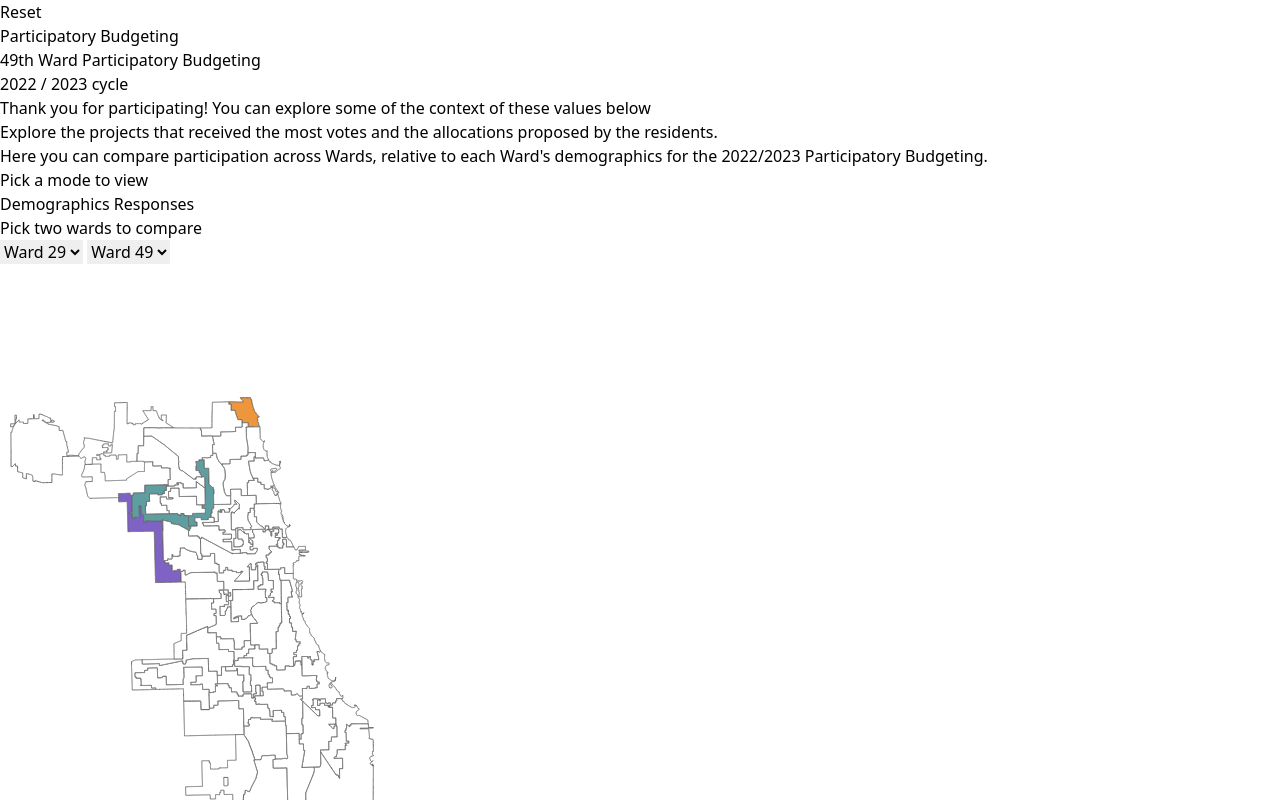
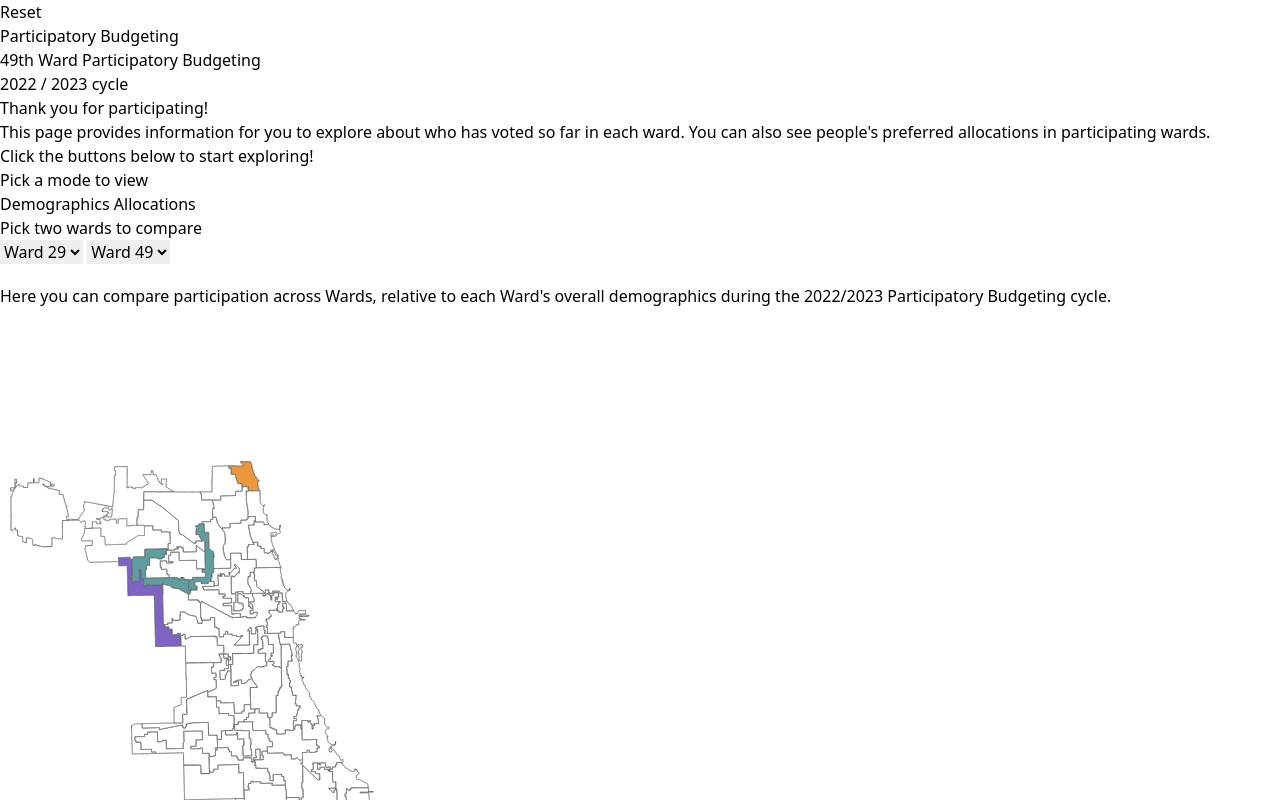
Before and after one commit to mcnuttandrew/chicago-pb-probe, a Svelte app: page /feedback in a window 1280 px wide. Shown: the top 800 px of the page. Built offline with nearby package versions, Linux system fonts and the light colour scheme.

Commit message:
copy edits (#7)

```diff
--- a/src/pages/About.svelte
+++ b/src/pages/About.svelte
@@ -8,28 +8,40 @@
 
 <div>
   <h3 class="text-lg">
-    Welcome! You will be asked to select four (4) projects and decide how $1
-    million of the ward's menu money should be allocated.
+    Welcome! You will be asked to
+    <!-- select four (4) projects and  -->
+    decide how $1 million of the ward's
+    discretionary funds (a.k.a. "menu money")
+    <!-- menu money -->
+    should be allocated.
   </h3>
 
   <h3 class="text-lg text-blue-400">What happens after I vote?</h3>
 
   <p class="my-2">
-    Alderman Villegas will submit the projects that win the most votes, up to $1
+    The Ward Alderperson
+    <!-- Alderman Villegas  -->
+    will submit the projects that win the most votes, up to $1
     million, to the City of Chicago for implementation. All the projects listed
     are feasible to the best of our knowledge, yet require final approval from
     the City of Chicago or its sister agencies.
   </p>
 
   <p class="my-2">
-    While Alderman Villegas pledges to request funding and advocate for the
-    winning projects, he cannot guarantee that the government agencies will
+    While
+    the Alderperson
+    <!-- Alderman Villegas  -->
+    pledges to request funding and advocate for the
+    winning projects, they cannot guarantee that the government agencies will
     grant final approval to each project request. If a winning project cannot be
-    implemented for any reason, Alderman Villegas will use the allocated money
-    to fund the next runner-up project that falls within the project.
+    implemented for any reason,
+    the Alderperson
+    <!-- Alderman Villegas  -->
+    will use the allocated money to fund the next runner-up project that falls
+    within the budget.
   </p>
 
-  <h3 class="text-lg text-blue-400">Please input your User Id</h3>
+  <h3 class="text-lg text-blue-400">Before proceeding, please input your User Id for the study.</h3>
 
   <p class="italic">This will be provided by the interviewer.</p>
 
@@ -42,7 +54,7 @@
 
   <div class="w-full flex items-center justify-center">
     <Link to="/sort">
-      <div class={buttonStyle}>I'm ready to allocate</div>
+      <div class={buttonStyle}>I'm ready to start</div>
     </Link>
   </div>
 </div>
--- a/src/pages/Allocate.svelte
+++ b/src/pages/Allocate.svelte
@@ -40,7 +40,7 @@
   <ElicitHeader />
   <div class="my-8 flex flex-col items-center w-full">
     <h1 class="text-2xl">
-      Now let's allocate funds. Draw bars to distribute money among these
+      Now let's allocate funds! Draw bars to distribute money among these
       projects.
     </h1>
 
@@ -70,7 +70,7 @@
         to="/check-allocate"
         on:click={() => store.setPostAllocation(allocations)}
       >
-        I'm happy with this allocation amount
+        I'm happy with my allocation amounts
       </Link>
     {/if}
   </div>
--- a/src/pages/AllocateCheck.svelte
+++ b/src/pages/AllocateCheck.svelte
@@ -19,12 +19,12 @@
   <ElicitHeader />
   <div class="my-8 flex flex-col items-center w-full">
     <h1 class="text-2xl">
-      Let's add a little bit of context and see how much each of these projects
-      asked for! You are free to change your allocations if you wish.
+      Let's see how much money each of these projects asked for!
+      You are free to change your allocations if you wish.
     </h1>
     <h3 class="italic">
-      The lines indicate the minimum each project asked for. If there isn't a
-      line then there is not minimum for that project.
+      The horzontal lines indicate the estimated cost of each project.
+      <!-- If there isn't a line, then there is not minimum for that project. -->
     </h3>
 
     <div class="flex flex-col w-full items-center">
@@ -46,7 +46,7 @@
     />
     {#if budgetRemaining === 0}
       <Link to="/demographics" class={buttonStyle}>
-        I'm now actually happy with my allocations
+        I'm happy with my allocations
       </Link>
     {/if}
   </div>
--- a/src/pages/Demographics.svelte
+++ b/src/pages/Demographics.svelte
@@ -88,7 +88,12 @@
 </script>
 
 <div class="flex flex-col">
-  <p>Next we have a handful of demographics questions for you to answer.</p>
+  <p>
+    <!-- Next we have a handful of demographics questions for you to answer. -->
+    <b>Please answer the following demographic questions.</b> We will use this information to provide
+    transparency about who is participating in the budgeting process in each ward.
+    If you feel uncomfortable providing this information, you may click "I prefer not to say".
+  </p>
   {#each questions as { question, options }, idx}
     <div class="flex flex-col my-4">
       <div><b>{question}</b></div>
@@ -126,7 +131,7 @@
   {/each}
   {#if allAnswered}
     <Link to={"/feedback"} class={buttonStyle} on:click={() => submit($store)}>
-      Submit Answers
+      Submit answers
     </Link>
   {/if}
 </div>
--- a/src/pages/Feedback.svelte
+++ b/src/pages/Feedback.svelte
@@ -53,20 +53,13 @@
 
 <div class="px-8">
   <!-- <p>Voting has concluded for the 2022/2023 Participatory Budgeting cycle.</p> -->
-  <p>
-    Thank you for participating! You can explore some of the context of these
-    values below
+  <h3 class="text-lg text-blue-400">Thank you for participating!</h3>
+  <p class="italic">
+    This page provides information for you to explore about who has voted so far in each ward.
+    You can also see people's preferred allocations in participating wards.
   </p>
 
-  <p>
-    Explore the projects that received the most votes and the allocations
-    proposed by the residents.
-  </p>
-
-  <p>
-    Here you can compare participation across Wards, relative to each Ward's
-    demographics for the 2022/2023 Participatory Budgeting.
-  </p>
+  <p>Click the buttons below to start exploring!</p>
 </div>
 
 <div class="flex items-center justify-between px-8 mt-8 w-full max-w-4xl">
@@ -91,7 +84,7 @@
         class:bg-black={mode === "strip"}
         class:text-white={mode === "strip"}
       >
-        Responses
+        Allocations
       </button>
     </div>
   </div>
@@ -119,6 +112,12 @@
 </div>
 
 {#if mode === "demographics"}
+  <div class="px-8" style="padding: 20px 0px;">
+    <p>
+      Here you can compare participation across Wards, relative to each Ward's overall
+      demographics during the 2022/2023 Participatory Budgeting cycle.
+    </p>
+  </div>
   <div
     class="flex flex-col items-center lg:flex-row lg:justify-between lg:items-start h-full w-full max-w-4xl"
   >
@@ -134,6 +133,12 @@
   </div>
 {/if}
 {#if mode === "strip"}
+<div class="px-8" style="padding: 20px 0px;">
+  <p>
+    Here you can explore the kinds of projects that received the most votes in each ward and the allocations
+    proposed by residents.
+  </p>
+</div>
   <div
     class="flex flex-col items-center md:flex-row md:justify-between lg:items-start h-full w-full max-w-4xl"
   >
--- a/src/pages/Sort.svelte
+++ b/src/pages/Sort.svelte
@@ -13,11 +13,12 @@
   <div class="my-8">
     {#if !showNext}
       <h1>
-        Order the projects my your preference for them. Click a project to add
-        it to your order. <b>
+        Order the following projects by your preference for them.
+        <b>
           <i>You'll need to sort all of them to move on.</i>
         </b>
       </h1>
+      <div class="italic h-20">Click each project below to add it to your order.</div>
     {/if}
     <div class="flex flex-wrap justify-between">
       {#each Object.keys(projects).filter((x) => !sortOrder.find((y) => x === y)) as item}
@@ -74,5 +75,5 @@
 
 {#if showNext}
   <!-- hard linked (rather than using soft Links bc of animation sync bugs that cause faulty renders) -->
-  <a href="/allocate" class={buttonStyle}>Im happy with this sort order</a>
+  <a href="/allocate" class={buttonStyle}>I'm happy with this sort order</a>
 {/if}
```
